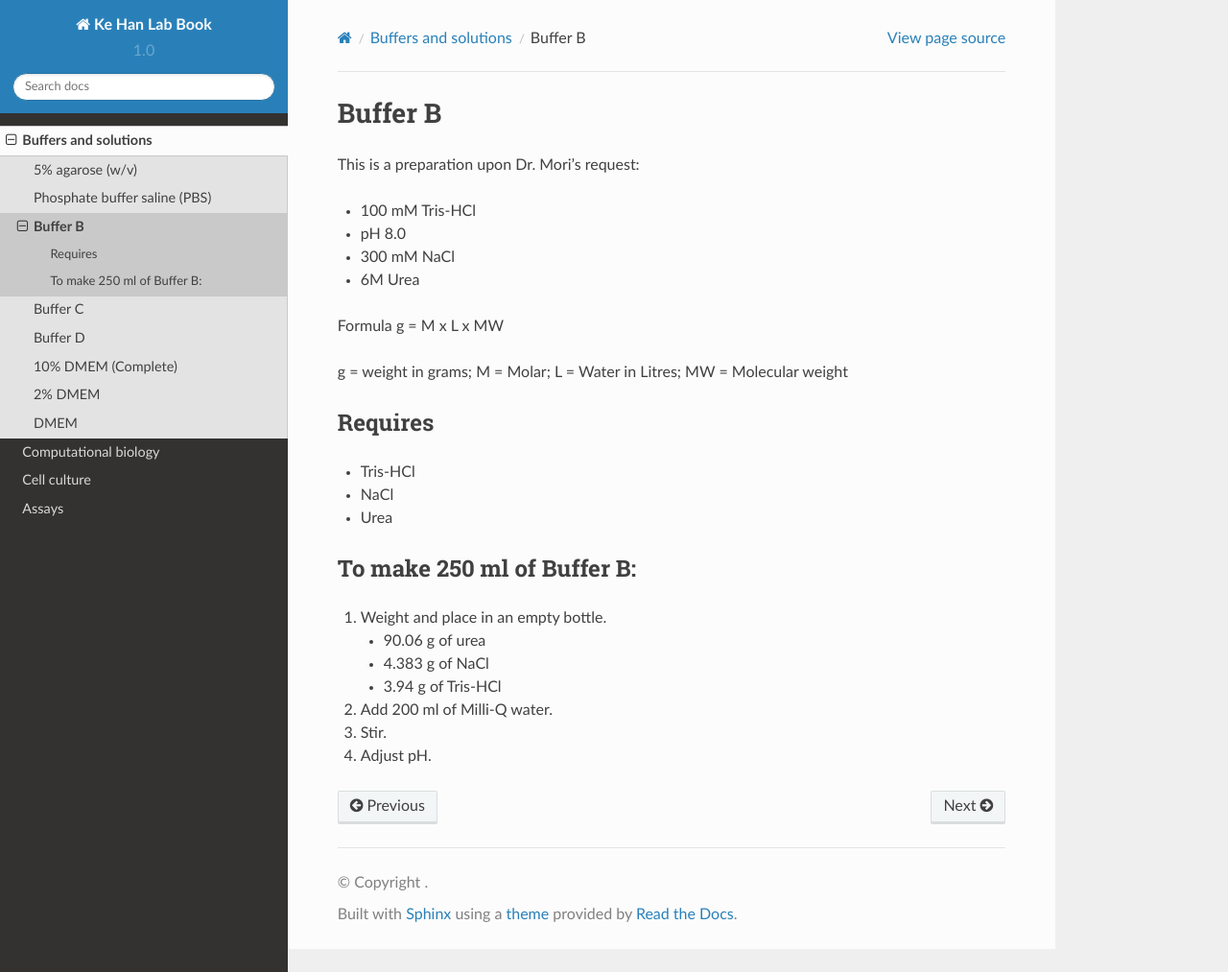
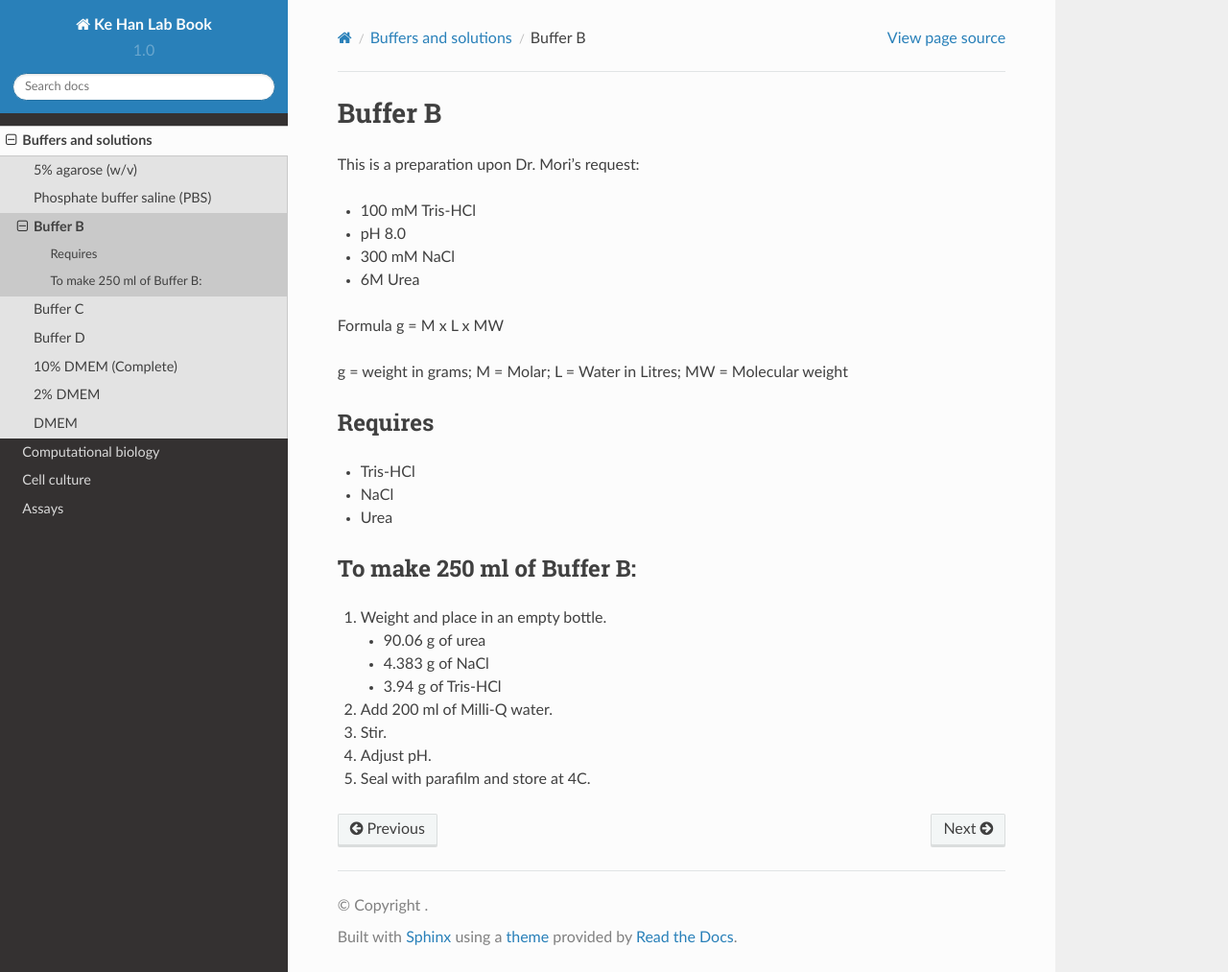
Before and after one commit to kehantan/labbook, a Sphinx documentation site: the page built from docs/buffers_solutions/buffer_b.rst, in a window 1280 px wide and 1013 px high. Shown: the whole window at 96% size. Built offline with Sphinx 7.4.7 and the Read the Docs theme 2.0.0, drawn with Linux system fonts in a browser that asks for light colours.

Commit message:
Update buffer_b.rst

```diff
--- a/docs/buffers_solutions/buffer_b.rst
+++ b/docs/buffers_solutions/buffer_b.rst
@@ -29,3 +29,4 @@
 #. Add 200 ml of Milli-Q water.
 #. Stir.
 #. Adjust pH.
+#. Seal with parafilm and store at 4C.
```
